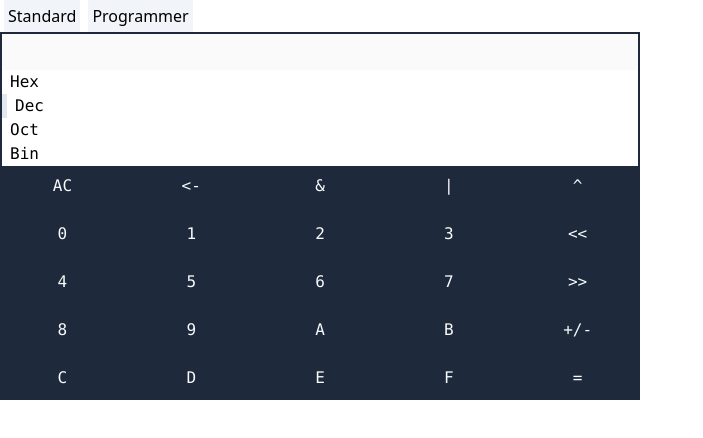
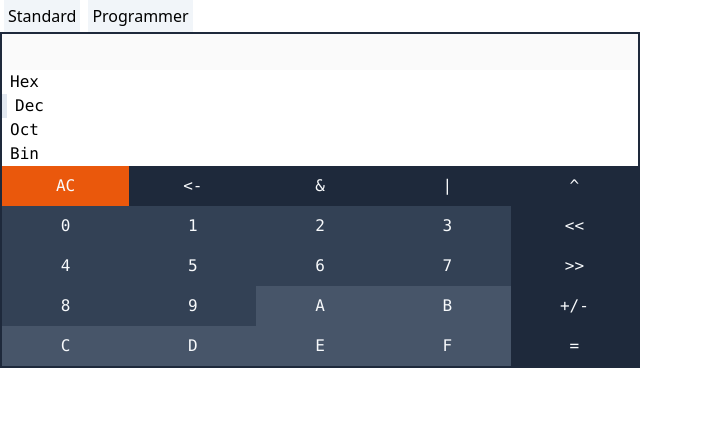
Before and after one commit to irenaydim/react-calculator, a React (Create React App) app: page / in a window 1280 px wide. Both pictures are taken after a click on the button "Programmer". Shown: the top 438 px of the page, without its empty margins (0-703 px from the left). Built offline with nearby package versions, Linux system fonts and the light colour scheme.

Commit message:
Keypads UI improvements.

```diff
--- a/src/components/ProgrammerCalculator.js
+++ b/src/components/ProgrammerCalculator.js
@@ -1,6 +1,6 @@
 import React, {useState} from "react";
 import { useKeyPress } from "./useKeyPress";
-import Button from "./Button"
+import ProgrammerKeypad from "./ProgrammerKeypad"
 
 function ProgrammerCalculator() {
   const [currVal, setCurrVal] = useState('')
@@ -16,13 +16,13 @@ function ProgrammerCalculator() {
       handleDigit(value)
     } else if (/^[&|^]$/.test(value) || value === '<<' || value === '>>') {
       handleOperation(value)
-    } else if (value === '=' || value === 'Enter') {
+    } else if (value === 'Enter') {
       handleEquals()
     } else if (value === '+/-') {
       handleSignToggle()
-    } else if (value === 'AC' || value === 'Delete' || value === 'Escape') {
+    } else if (value === 'Delete' || value === 'Escape') {
       clearAll()
-    } else if (value === '<-' || value === 'Backspace') {
+    } else if (value === 'Backspace') {
       handleBack()
     }
   }
@@ -98,12 +98,7 @@ function ProgrammerCalculator() {
         <button className='pl-2 text-left hover:bg-slate-50 border-slate-200' style={{ borderLeftWidth: base === 8 ? '5px' : 0}} value="oct" onClick={changeBase}>{`Oct ${(parseInt(currVal, base) || '').toString(8)}`}</button>
         <button className='pl-2 text-left hover:bg-slate-50 border-slate-200' style={{ borderLeftWidth: base === 2 ? '5px' : 0}} value="bin" onClick={changeBase}>{`Bin ${(parseInt(currVal, base) || '').toString(2)}`}</button>
       </div>
-      <div className="grid grid-cols-5 gap-2 bg-slate-800 text-slate-50 font-mono">
-        {
-          ['AC', '<-', '&', '|', '^', '0', '1', '2', '3', '<<', '4', '5', '6', '7', '>>', '8', '9', 'A', 'B', '+/-', 'C', 'D', 'E', 'F', '='].map(item =>
-            <Button key={item} value={item} onClick={({target: {value}}) => onKeyPress(value)} />)
-        }
-      </div>
+      <ProgrammerKeypad onKeyPress={onKeyPress} base={base} />
       </>
   );
 }
--- /dev/null
+++ b/src/components/ProgrammerKeypad.js
@@ -0,0 +1,35 @@
+import React from "react";
+
+function ProgrammerKeypad({ onKeyPress, base }) {
+  return (
+    <div className="grid grid-cols-5 text-slate-50 font-mono">
+    <button value={'Delete'} className="p-2 bg-orange-600 hover:bg-orange-700 hover:font-black" onClick={({target: {value}}) => onKeyPress(value)}>AC</button>
+    <button value={'Backspace'} className="p-2 bg-slate-800 hover:bg-slate-900 hover:font-black" onClick={({target: {value}}) => onKeyPress(value)}>{"<-"}</button>
+    <button value={'&'} className="p-2 bg-slate-800 hover:bg-slate-900 hover:font-black" onClick={({target: {value}}) => onKeyPress(value)}>&</button>
+    <button value={'|'} className="p-2 bg-slate-800 hover:bg-slate-900 hover:font-black" onClick={({target: {value}}) => onKeyPress(value)}>|</button>
+    <button value={'^'} className="p-2 bg-slate-800 hover:bg-slate-900 hover:font-black" onClick={({target: {value}}) => onKeyPress(value)}>^</button>
+    <button value={'0'} className="p-2 bg-slate-700 hover:bg-slate-800 hover:font-black" onClick={({target: {value}}) => onKeyPress(value)}>0</button>
+    <button value={'1'} className="p-2 bg-slate-700 hover:bg-slate-800 hover:font-black" onClick={({target: {value}}) => onKeyPress(value)}>1</button>
+    <button value={'2'} className="p-2 bg-slate-700 hover:bg-slate-800 disabled:bg-slate-600 hover:font-black" onClick={({target: {value}}) => onKeyPress(value)} disabled={base <= 2}>2</button>
+    <button value={'3'} className="p-2 bg-slate-700 hover:bg-slate-800 disabled:bg-slate-600 hover:font-black" onClick={({target: {value}}) => onKeyPress(value)} disabled={base <= 2}>3</button>
+    <button value={'<<'} className="p-2 bg-slate-800 hover:bg-slate-900 hover:font-black" onClick={({target: {value}}) => onKeyPress(value)} disabled={base <= 2}>{"<<"}</button>
+    <button value={'4'} className="p-2 bg-slate-700 hover:bg-slate-800 disabled:bg-slate-600 hover:font-black" onClick={({target: {value}}) => onKeyPress(value)} disabled={base <= 2}>4</button>
+    <button value={'5'} className="p-2 bg-slate-700 hover:bg-slate-800 disabled:bg-slate-600 hover:font-black" onClick={({target: {value}}) => onKeyPress(value)} disabled={base <= 2}>5</button>
+    <button value={'6'} className="p-2 bg-slate-700 hover:bg-slate-800 disabled:bg-slate-600 hover:font-black" onClick={({target: {value}}) => onKeyPress(value)} disabled={base <= 2}>6</button>
+    <button value={'7'} className="p-2 bg-slate-700 hover:bg-slate-800 disabled:bg-slate-600 hover:font-black" onClick={({target: {value}}) => onKeyPress(value)} disabled={base <= 2}>7</button>
+    <button value={'>>'} className="p-2 bg-slate-800 hover:bg-slate-900 hover:font-black" onClick={({target: {value}}) => onKeyPress(value)} disabled={base <= 2}>{">>"}</button>
+    <button value={'8'} className="p-2 bg-slate-700 hover:bg-slate-800 disabled:bg-slate-600 hover:font-black" onClick={({target: {value}}) => onKeyPress(value)} disabled={base <= 8}>8</button>
+    <button value={'9'} className="p-2 bg-slate-700 hover:bg-slate-800 disabled:bg-slate-600 hover:font-black" onClick={({target: {value}}) => onKeyPress(value)} disabled={base <= 8}>9</button>
+    <button value={'A'} className="p-2 bg-slate-700 hover:bg-slate-800 disabled:bg-slate-600 hover:font-black" onClick={({target: {value}}) => onKeyPress(value)} disabled={base <= 10}>A</button>
+    <button value={'B'} className="p-2 bg-slate-700 hover:bg-slate-800 disabled:bg-slate-600 hover:font-black" onClick={({target: {value}}) => onKeyPress(value)} disabled={base <= 10}>B</button>
+    <button value={'+/-'} className="p-2 bg-slate-800 hover:bg-slate-900 hover:font-black" onClick={({target: {value}}) => onKeyPress(value)}>+/-</button>
+    <button value={'C'} className="p-2 bg-slate-700 hover:bg-slate-800 disabled:bg-slate-600 hover:font-black" onClick={({target: {value}}) => onKeyPress(value)} disabled={base <= 10}>C</button>
+    <button value={'D'} className="p-2 bg-slate-700 hover:bg-slate-800 disabled:bg-slate-600 hover:font-black" onClick={({target: {value}}) => onKeyPress(value)} disabled={base <= 10}>D</button>
+    <button value={'E'} className="p-2 bg-slate-700 hover:bg-slate-800 disabled:bg-slate-600 hover:font-black" onClick={({target: {value}}) => onKeyPress(value)} disabled={base <= 10}>E</button>
+    <button value={'F'} className="p-2 bg-slate-700 hover:bg-slate-800 disabled:bg-slate-600 hover:font-black" onClick={({target: {value}}) => onKeyPress(value)} disabled={base <= 10}>F</button>
+    <button value={'Enter'} className="p-2 bg-slate-800 hover:bg-slate-900 hover:font-black" onClick={({target: {value}}) => onKeyPress(value)}>=</button>
+    </div>
+  );
+}
+
+export default ProgrammerKeypad;
--- a/src/components/StandardCalculator.js
+++ b/src/components/StandardCalculator.js
@@ -1,6 +1,6 @@
 import React, {useState} from "react";
 import { useKeyPress } from "./useKeyPress";
-import Button from "./Button"
+import StandardKeypad from "./StandardKeypad"
 
 function StandardCalculator() {
   const [currVal, setCurrVal] = useState('')
@@ -15,15 +15,15 @@ function StandardCalculator() {
       handleDigit(value)
     } else if (/^[/\-+*]$/.test(value)) {
       handleOperation(value)
-    } else if (value === '=' || value === 'Enter') {
+    } else if (value === 'Enter') {
       handleEquals()
     } else if (value === '%') {
       handlePercent()
     } else if (value === '+/-') {
       handleSignToggle()
-    } else if (value === 'AC' || value === 'Delete' || value === 'Escape') {
+    } else if (value === 'Delete' || value === 'Escape') {
     clearAll()
-  } else if (value === '<-' || value === 'Backspace') {
+  } else if ( value === 'Backspace') {
     handleBack()
   }else if (value === '.') {
       handleDot()
@@ -106,12 +106,7 @@ function StandardCalculator() {
     <>
     <p className="w-full p-0 pr-2 font-mono text-sm text-right">{`${prevVal} ${lastOp}`}</p>
     <input type="text" disabled className="w-full p-1 font-mono text-lg text-right" value={currVal} />
-      <div className="grid grid-cols-4 gap-2 bg-slate-800 text-slate-50 font-mono">
-        {
-          ['AC', '<-', '%', '/', '1', '2', '3', '+', '4', '5', '6', '-', '7', '8', '9', '*', '+/-', '0', '.', '='].map(item =>
-            <Button key={item} value={item} onClick={({target: {value}}) => onKeyPress(value)} />)
-        }
-      </div>
+      <StandardKeypad onKeyPress={onKeyPress} />
       </>
   );
 }
--- /dev/null
+++ b/src/components/StandardKeypad.js
@@ -0,0 +1,30 @@
+import React from "react";
+
+function ProgrammerKeypad({ onKeyPress }) {
+  return (
+    <div className="grid grid-cols-4 text-slate-50 font-mono">
+    <button value={'Delete'} className="p-2 bg-orange-600 hover:bg-orange-700 hover:font-black" onClick={({target: {value}}) => onKeyPress(value)}>AC</button>
+    <button value={'Backspace'} className="p-2 bg-slate-800 hover:bg-slate-900 hover:font-black" onClick={({target: {value}}) => onKeyPress(value)}>{"<-"}</button>
+    <button value={'%'} className="p-2 bg-slate-800 hover:bg-slate-900 hover:font-black" onClick={({target: {value}}) => onKeyPress(value)}>%</button>
+    <button value={'/'} className="p-2 bg-slate-800 hover:bg-slate-900 hover:font-black" onClick={({target: {value}}) => onKeyPress(value)}>/</button>
+    <button value={'1'} className="p-2 bg-slate-700 hover:bg-slate-800 hover:font-black" onClick={({target: {value}}) => onKeyPress(value)}>1</button>
+    <button value={'2'} className="p-2 bg-slate-700 hover:bg-slate-800 hover:font-black" onClick={({target: {value}}) => onKeyPress(value)}>2</button>
+    <button value={'3'} className="p-2 bg-slate-700 hover:bg-slate-800 hover:font-black" onClick={({target: {value}}) => onKeyPress(value)}>3</button>
+    <button value={'+'} className="p-2 bg-slate-800 hover:bg-slate-900 hover:font-black" onClick={({target: {value}}) => onKeyPress(value)}>+</button>
+    <button value={'4'} className="p-2 bg-slate-700 hover:bg-slate-800 hover:font-black" onClick={({target: {value}}) => onKeyPress(value)}>4</button>
+    <button value={'5'} className="p-2 bg-slate-700 hover:bg-slate-800 hover:font-black" onClick={({target: {value}}) => onKeyPress(value)}>5</button>
+    <button value={'6'} className="p-2 bg-slate-700 hover:bg-slate-800 hover:font-black" onClick={({target: {value}}) => onKeyPress(value)}>6</button>
+    <button value={'-'} className="p-2 bg-slate-800 hover:bg-slate-900 hover:font-black" onClick={({target: {value}}) => onKeyPress(value)}>-</button>
+    <button value={'7'} className="p-2 bg-slate-700 hover:bg-slate-800 hover:font-black" onClick={({target: {value}}) => onKeyPress(value)}>7</button>
+    <button value={'8'} className="p-2 bg-slate-700 hover:bg-slate-800 hover:font-black" onClick={({target: {value}}) => onKeyPress(value)}>8</button>
+    <button value={'9'} className="p-2 bg-slate-700 hover:bg-slate-800 hover:font-black" onClick={({target: {value}}) => onKeyPress(value)}>9</button>
+    <button value={'*'} className="p-2 bg-slate-800 hover:bg-slate-900 hover:font-black" onClick={({target: {value}}) => onKeyPress(value)}>*</button>
+    <button value={'+/-'} className="p-2 bg-slate-700 hover:bg-slate-800 hover:font-black" onClick={({target: {value}}) => onKeyPress(value)}>+/-</button>
+    <button value={'0'} className="p-2 bg-slate-700 hover:bg-slate-800 hover:font-black" onClick={({target: {value}}) => onKeyPress(value)}>0</button>
+    <button value={'.'} className="p-2 bg-slate-700 hover:bg-slate-800 hover:font-black" onClick={({target: {value}}) => onKeyPress(value)}>.</button>
+    <button value={'Enter'} className="p-2 bg-slate-800 hover:bg-slate-900 hover:font-black" onClick={({target: {value}}) => onKeyPress(value)}>=</button>
+    </div>
+  );
+}
+
+export default ProgrammerKeypad;
```
